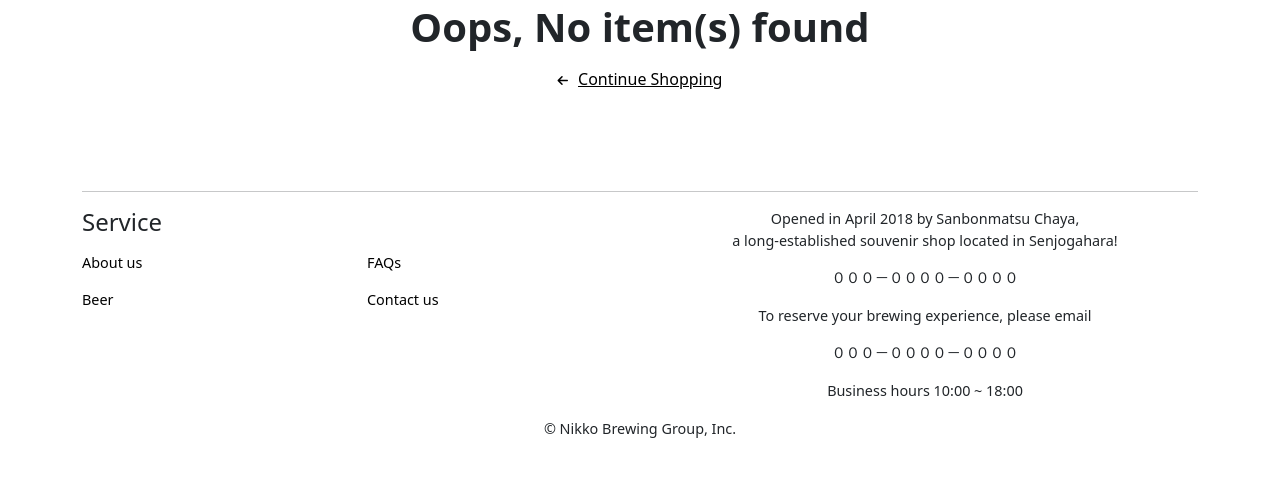
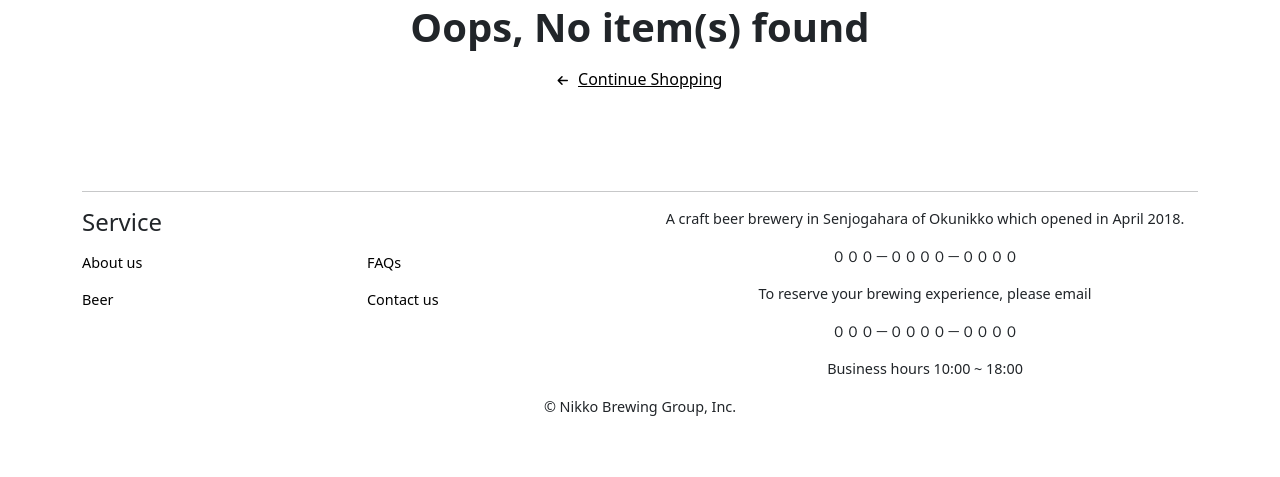
Before and after one commit to NyaaNyaa35/intershipsanbonmatsu, a Laravel app: page / in a window 1280 px wide. Shown: the part 174-651 px from the top of the page. Run offline with Laravel 10, Linux system fonts and the light colour scheme; data that the repository does not hold is empty; some libraries are stand-ins or nearby versions.

Commit message:
Minor Fix

```diff
--- a/resources/views/components/footer.blade.php
+++ b/resources/views/components/footer.blade.php
@@ -15,7 +15,7 @@
             </div>
         </div>
         <div class="col-md-6 col-12" style="text-align: center;">
-            <p>Opened in April 2018 by Sanbonmatsu Chaya, <br>a long-established souvenir shop located in Senjogahara!</p>
+            <p>A craft beer brewery in Senjogahara of Okunikko which opened in April 2018.</p>
             <p>０００－００００－００００</p>
             <p>To reserve your brewing experience, please email</p>
             <p>０００－００００－００００</p>
```
Also changed, not shown: README.md.
